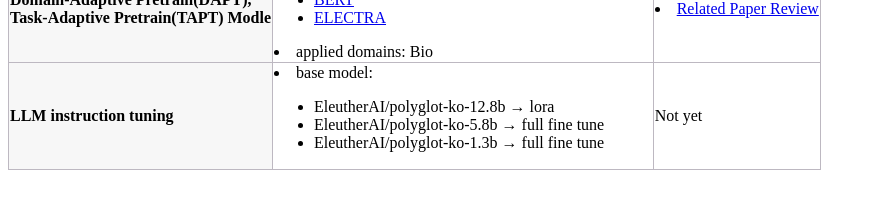
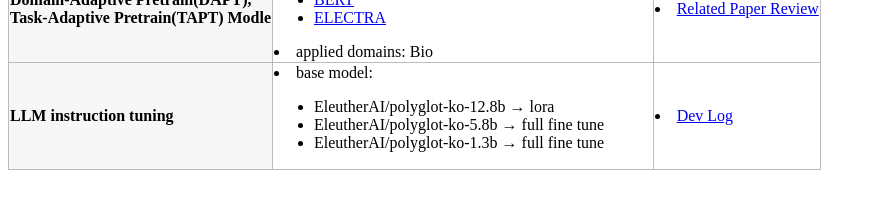
Before and after one commit to finddme/finddme.github.io, a Jekyll site: the page built from _posts/2022-01-01-Project.md, in a window 1280 px wide. Shown: the part 417-626 px from the top of the page, without its empty margins (0-876 px from the left). Built offline with Jekyll 4.4.1, drawn with Linux system fonts in a browser that asks for light colours.

Commit message:
Update 2022-01-01-Project.md

```diff
--- a/_posts/2022-01-01-Project.md
+++ b/_posts/2022-01-01-Project.md
@@ -89,7 +89,9 @@
              </ul>
            </li>
          </td>
-         <td class="line">Not yet</td>
+         <td class="line">
+           <li><a href="https://finddme.github.io/development/2023/03/31/LLM_instruction_tuning/">Dev Log</a></li>
+         </td>
        </tr>
    </table>
  </body>
```
